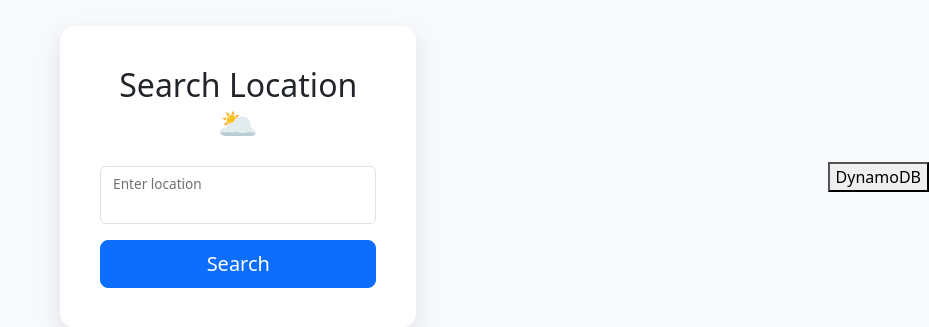
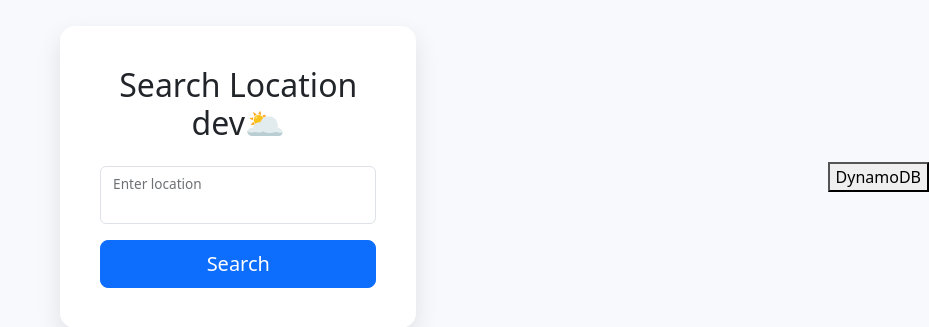
Before and after one commit to NehorayM/weather_project, a Flask app: page / in a window 1280 px wide. Shown: the part 223-550 px from the top of the page, without its empty margins (351-1280 px from the left). Run offline with Flask 3, Linux system fonts and the light colour scheme.

Commit message:
feat: update homepage UI for gitops demo

```diff
--- a/templates/index.html
+++ b/templates/index.html
@@ -3,7 +3,7 @@
 <head>
     <meta charset="UTF-8">
     <meta name="viewport" content="width=device-width, initial-scale=1.0">
-    <title>Location Search dev</title>
+    <title>Location Search</title>
     <link rel="icon" type="image/x-icon" href="../static/img/weather.ico">
     <link href="https://cdn.jsdelivr.net/npm/bootstrap@5.3.0/dist/css/bootstrap.min.css" rel="stylesheet">
     <link rel="stylesheet" href="../static/css/style.css">
@@ -15,7 +15,7 @@
         <div class="col-12 col-md-6 col-lg-4">
             <div class="card form-card p-4 border-0">
                 <div class="card-body">
-                    <h2 class="card-title text-center mb-4">Search Location🌥️</h2>
+                    <h2 class="card-title text-center mb-4">Search Location dev🌥️</h2>
 
                     <form action="/search" method="POST">
                         <div class="form-floating mb-3">
```
